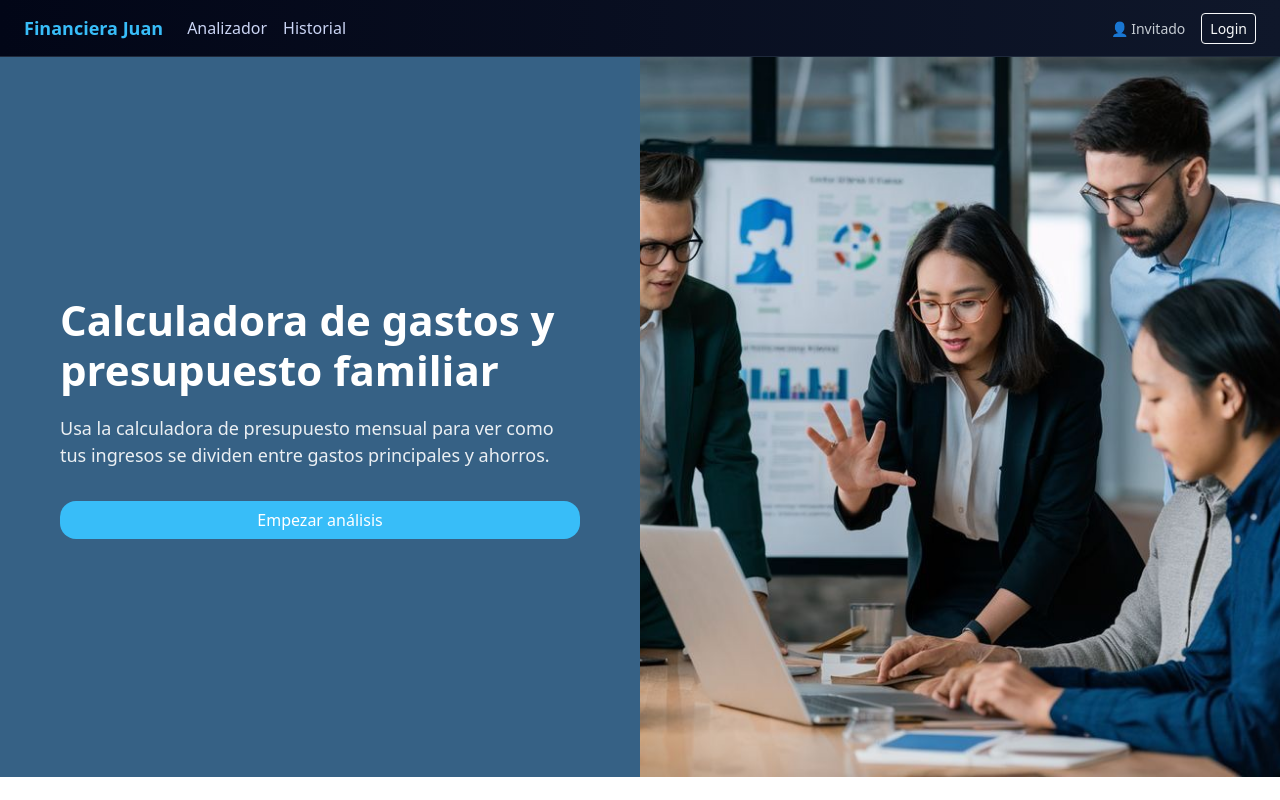
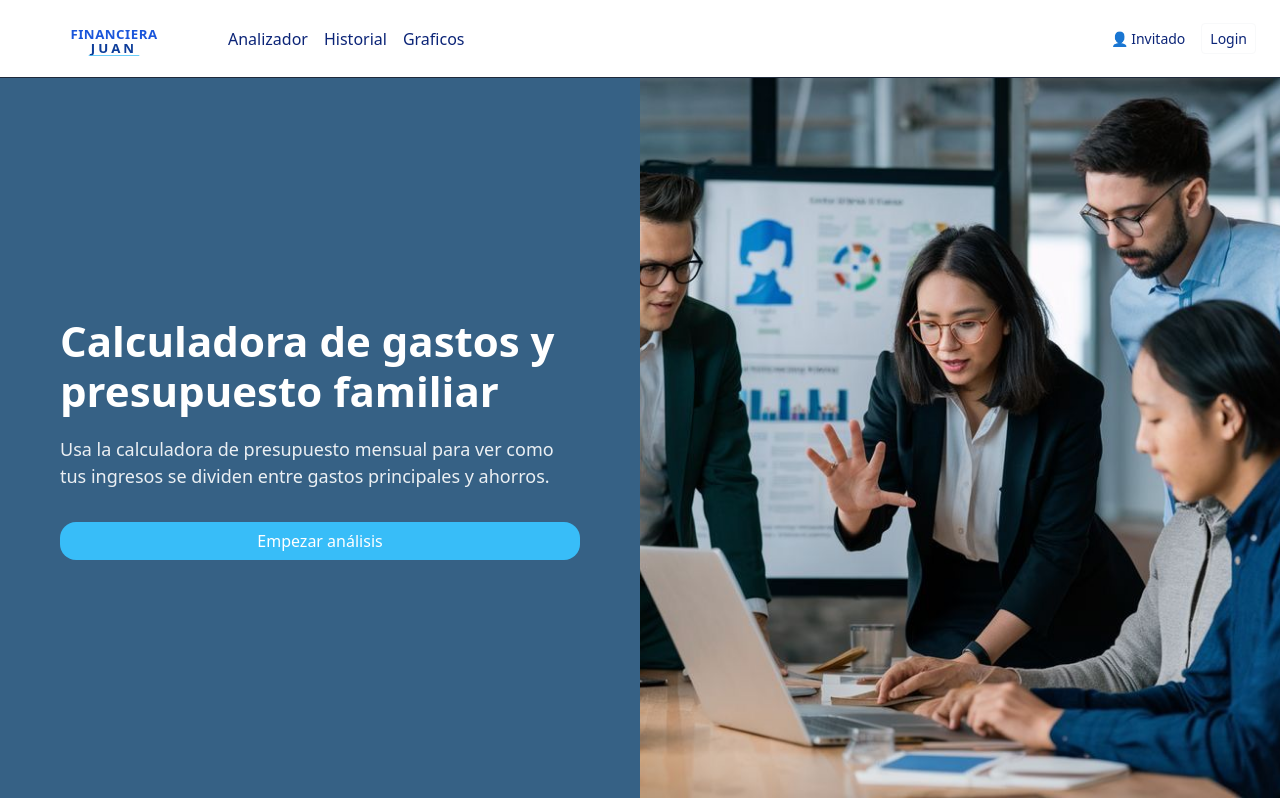
Before and after one commit to AldairBroncano/FinancieraJuan, an Angular app in the folder FinancieraJuan_Frontend/: page / in a window 1280 px wide. Shown: the top 800 px of the page. Built offline with nearby package versions, Linux system fonts and the light colour scheme.

Commit message:
Frontend: se añadio logo e icono

```diff
--- a/FinancieraJuan_Frontend/src/app/pages/analisis/analisis.css
+++ b/FinancieraJuan_Frontend/src/app/pages/analisis/analisis.css
@@ -9,22 +9,34 @@ body {
 
 /* NAVBAR */
 .custom-navbar {
-  background: linear-gradient(90deg, #020617, #0f172a);
+  background: white;
   border-bottom: 1px solid #1e293b;
 }
 
 /* LOGO */
 .navbar-brand {
-  color: #38bdf8 !important;
-  font-size: 18px;
+  font-size: 20px;
 }
 
 /* LINKS */
 .nav-link {
-  color: #cbd5f5 !important;
+  color: #0b2477 !important;
   transition: 0.2s;
 }
 
+.nav-link:hover {
+  color: #38bdf8 !important;
+}
+
+/* USUARIO */
+.user {
+  font-size: 14px;
+  color: #0b2477;
+}
+
+.btn {
+  color: #0b2477;
+}
 .hero-container {
   display: flex;
   height: 90vh;
@@ -65,16 +77,6 @@ body {
 
 .row {
   align-items: flex-start;
-}
-
-.nav-link:hover {
-  color: #38bdf8 !important;
-}
-
-/* USUARIO */
-.user {
-  font-size: 14px;
-  color: #c6ccd3;
 }
 
 .card {
--- a/FinancieraJuan_Frontend/src/app/pages/analisis/analisis.html
+++ b/FinancieraJuan_Frontend/src/app/pages/analisis/analisis.html
@@ -1,5 +1,7 @@
 <nav class="navbar navbar-expand-lg custom-navbar px-4">
-  <a class="navbar-brand fw-bold" href="#">Financiera Juan </a>
+  <a class="navbar-brand" href="#">
+    <img src="FinancieraJuan.svg" alt="Financiera Juan" height="51" width="180" />
+  </a>
 
   <button class="navbar-toggler" type="button" data-bs-toggle="collapse" data-bs-target="#menu">
     <span class="navbar-toggler-icon"></span>
@@ -12,6 +14,9 @@
       </li>
       <li class="nav-item">
         <a class="nav-link" href="#">Historial</a>
+      </li>
+      <li class="nav-item">
+        <a class="nav-link" href="#">Graficos</a>
       </li>
     </ul>
 
--- a/FinancieraJuan_Frontend/src/index.html
+++ b/FinancieraJuan_Frontend/src/index.html
@@ -5,7 +5,7 @@
     <title>FinancieraJuanFrontend</title>
     <base href="/" />
     <meta name="viewport" content="width=device-width, initial-scale=1" />
-    <link rel="icon" type="image/x-icon" href="favicon.ico" />
+    <link rel="icon" type="image/x-icon" href="fj.svg" />
   </head>
   <body>
     <app-root></app-root>
```
Also changed, not shown: FinancieraJuan_Frontend/public/FinancieraJuan.svg (added), FinancieraJuan_Frontend/public/fj.svg (added).
